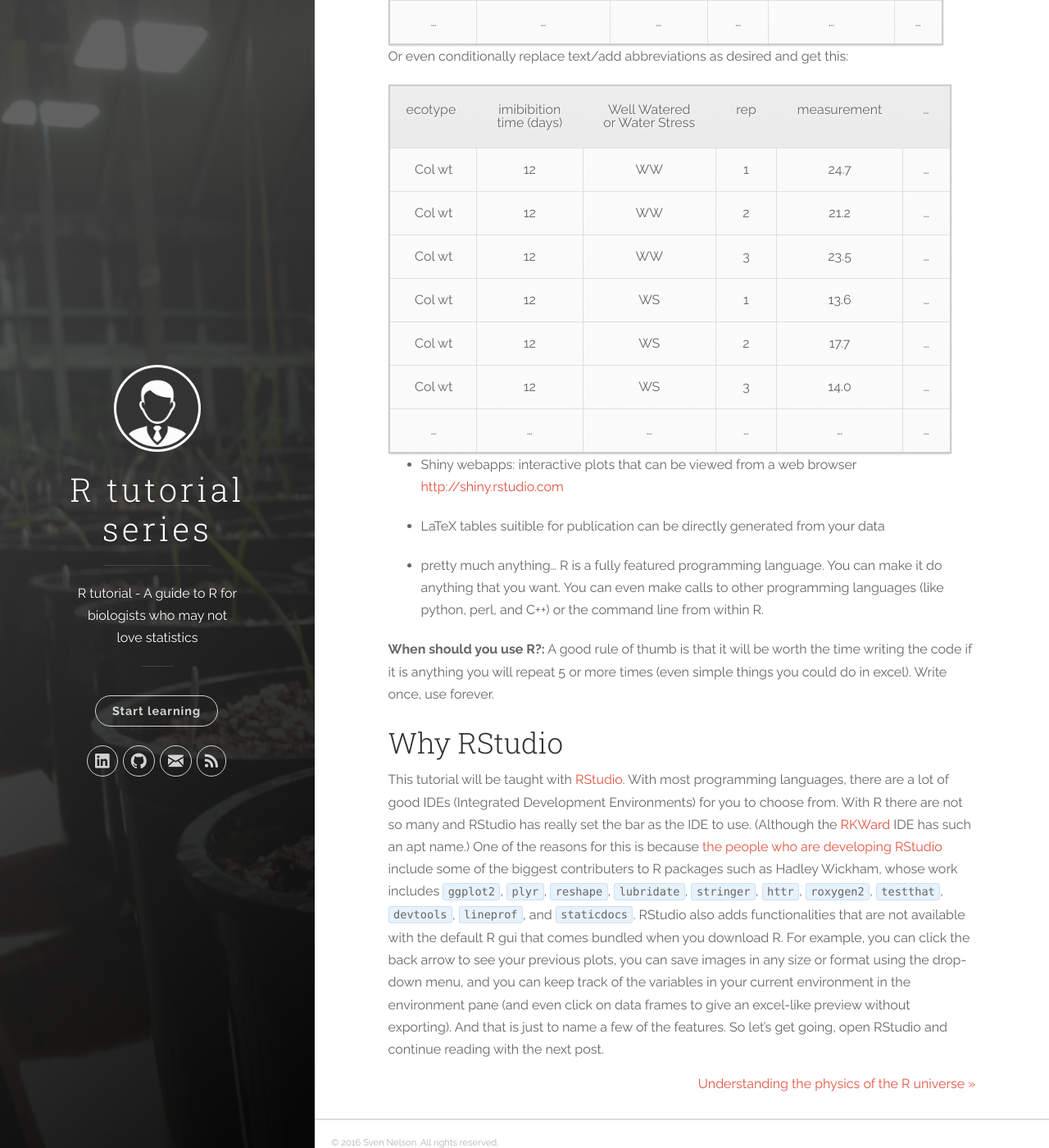
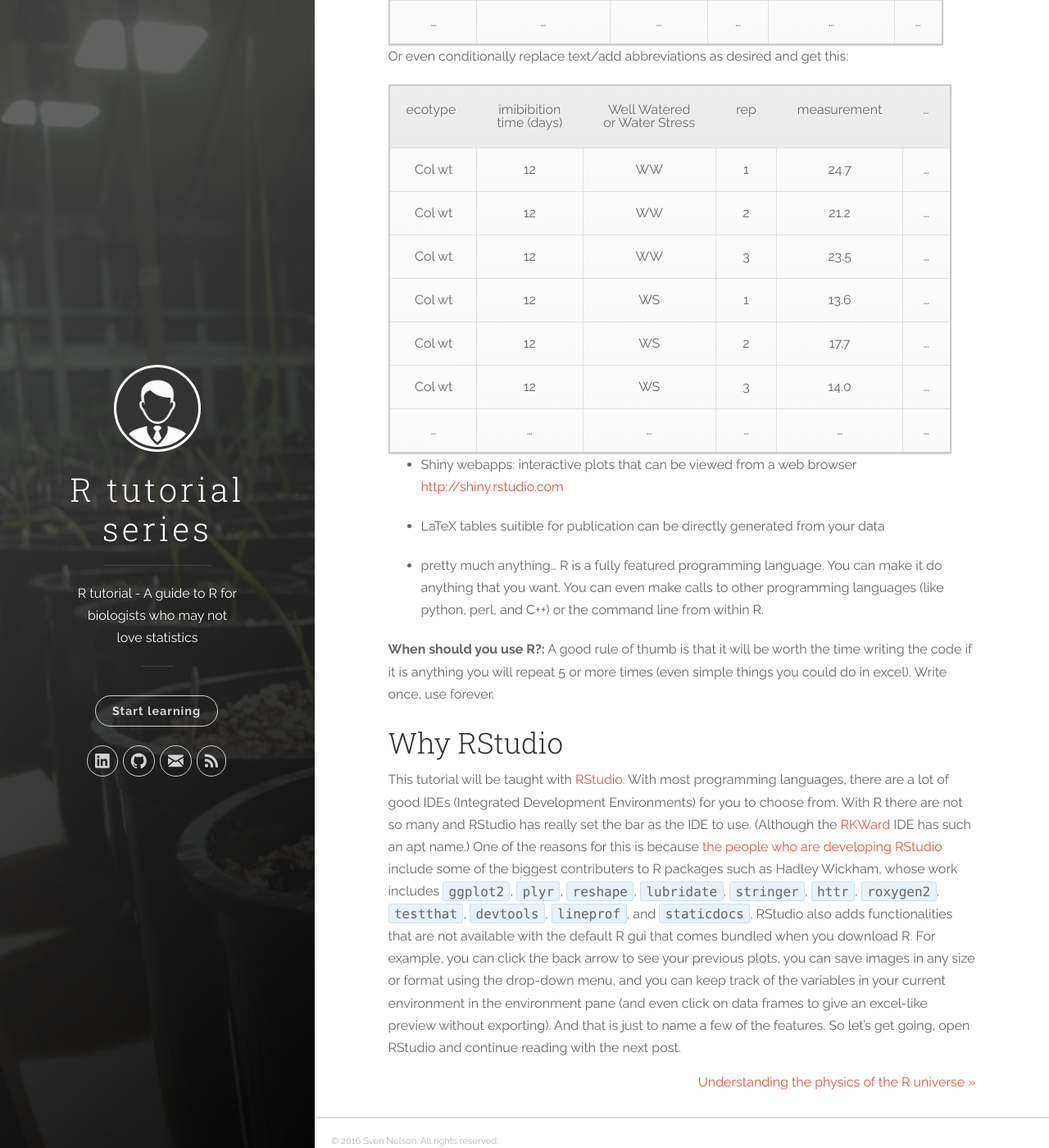
Before and after one commit to bakuhatsu/Rsite, a Jekyll site: the page built from _posts/2016-04-14-Getting-started-with-R.markdown, in a window 1280 px wide and 1400 px high, scrolled down 3048 px. Shown: the whole window at 82% size. Built offline with Jekyll 4.4.1, drawn with Linux system fonts in a browser that asks for light colours; nearby versions of some CDN libraries.

Commit message:
Increased font size of code blocks

```diff
--- a/css/uno.css
+++ b/css/uno.css
@@ -1023,7 +1023,7 @@
 	border: 1px solid #c9e1f6;
 	border-radius: 3px;
 	font-family: Consolas, Menlo, Monaco, Lucida Console, Liberation Mono, DejaVu Sans Mono, Bitstream Vera Sans Mono, Courier New, monospace, serif;
-	font-size: .85em; }
+	font-size: 1em; } /* .85em */
 
 pre {
 	margin-bottom: 1.3em;
```
